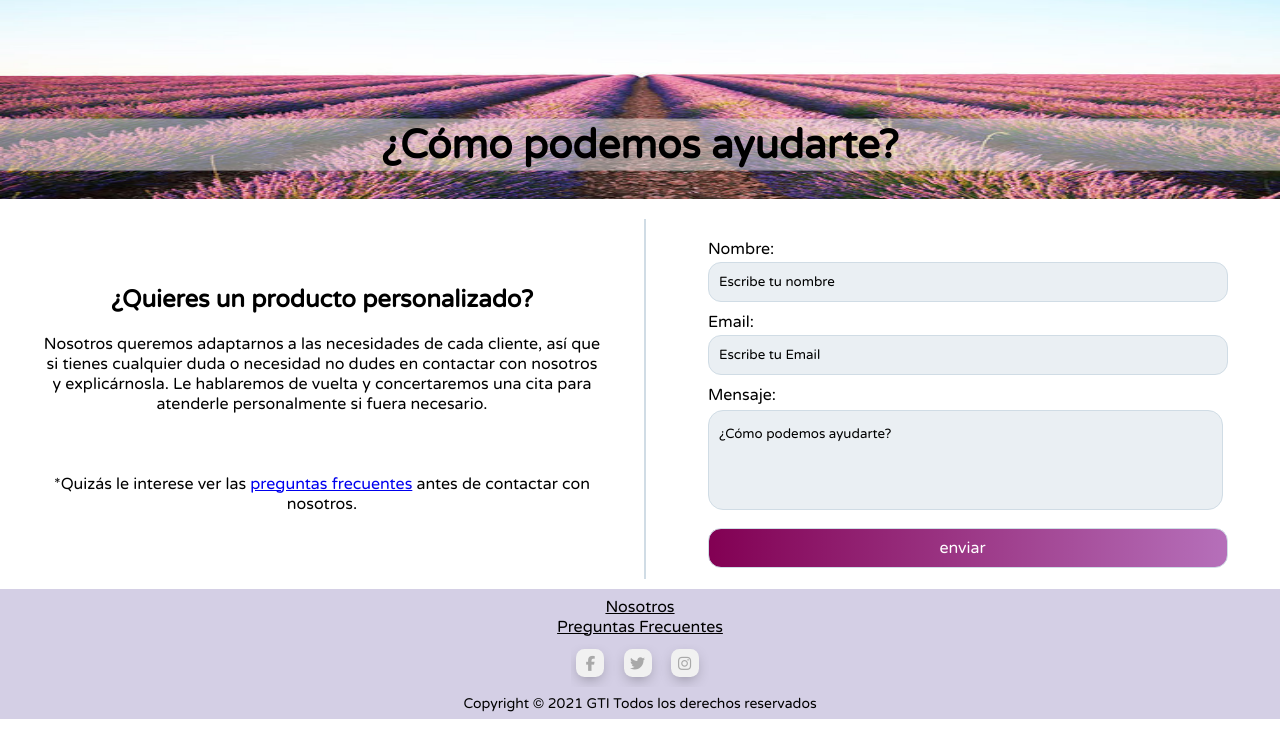
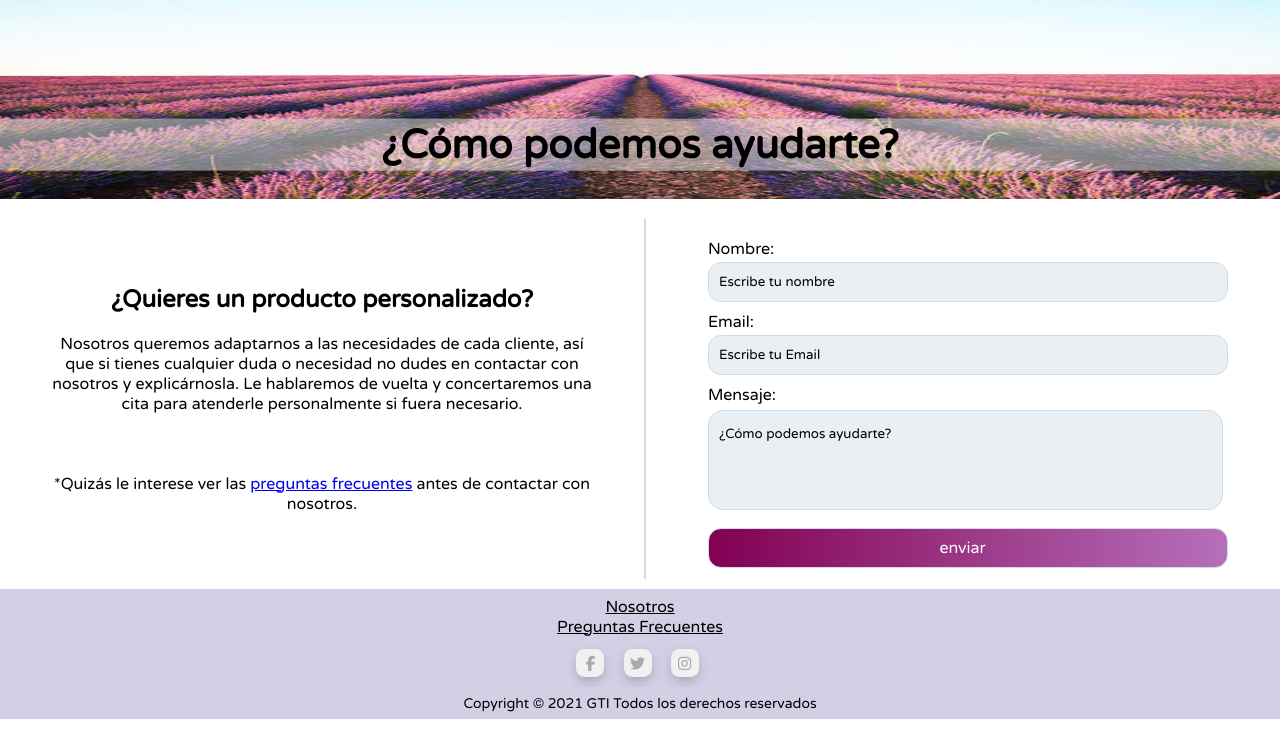
Before and after one commit to halfam/Proyecto-Web, a PHP site: page /contacto.php in a window 1280 px wide. Shown: the part 71-800 px from the top of the page. Run offline with PHP 8.4, Linux system fonts and the light colour scheme; some libraries are stand-ins or nearby versions.

Commit message:
Add files via upload

```diff
--- a/src/css/contacto.css
+++ b/src/css/contacto.css
@@ -59,6 +59,8 @@
         width: 70vh;
         height: auto;
         text-align: center;
+        padding-left: 10px;
+        padding-right: 10px;
     }
 
     .formulario {
```
